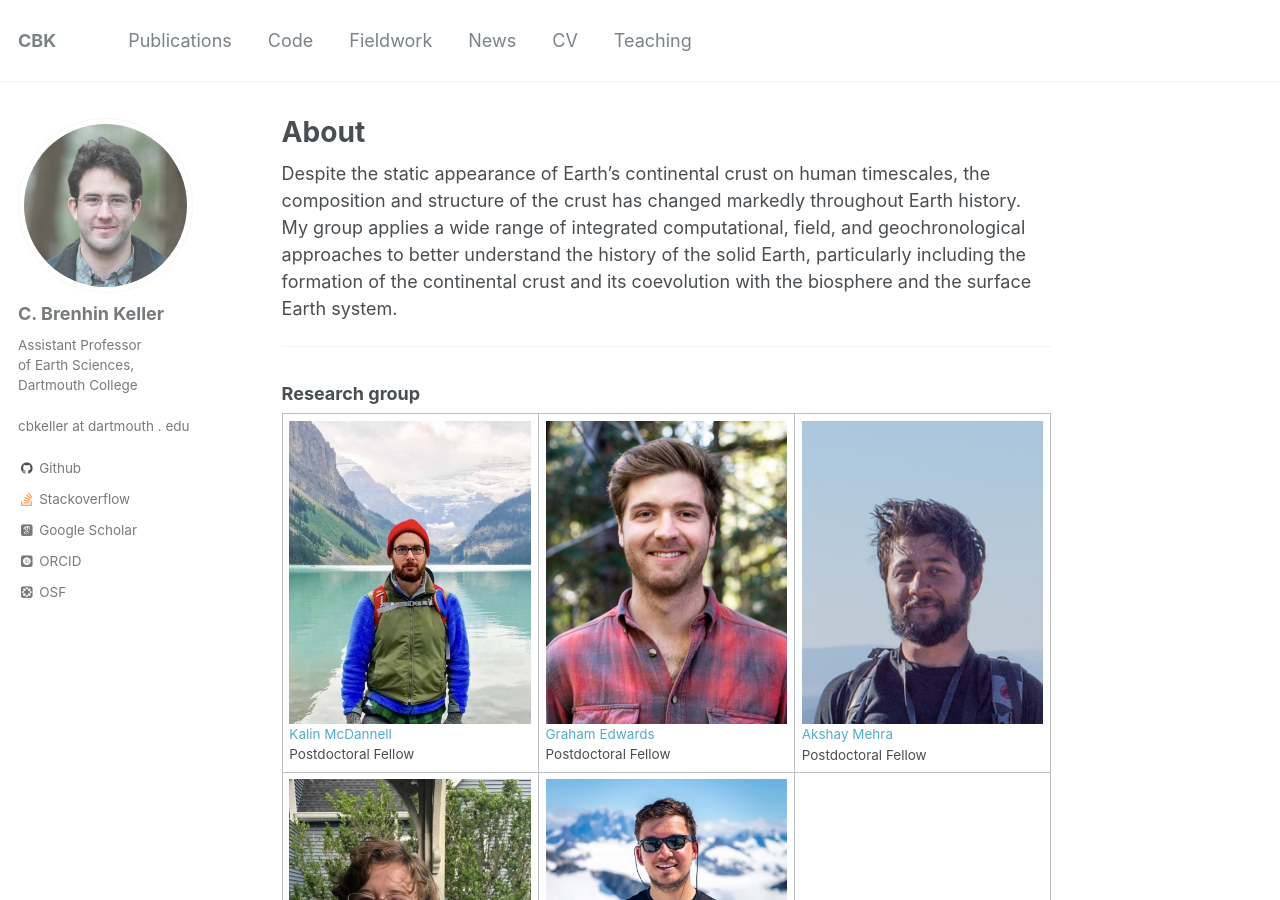
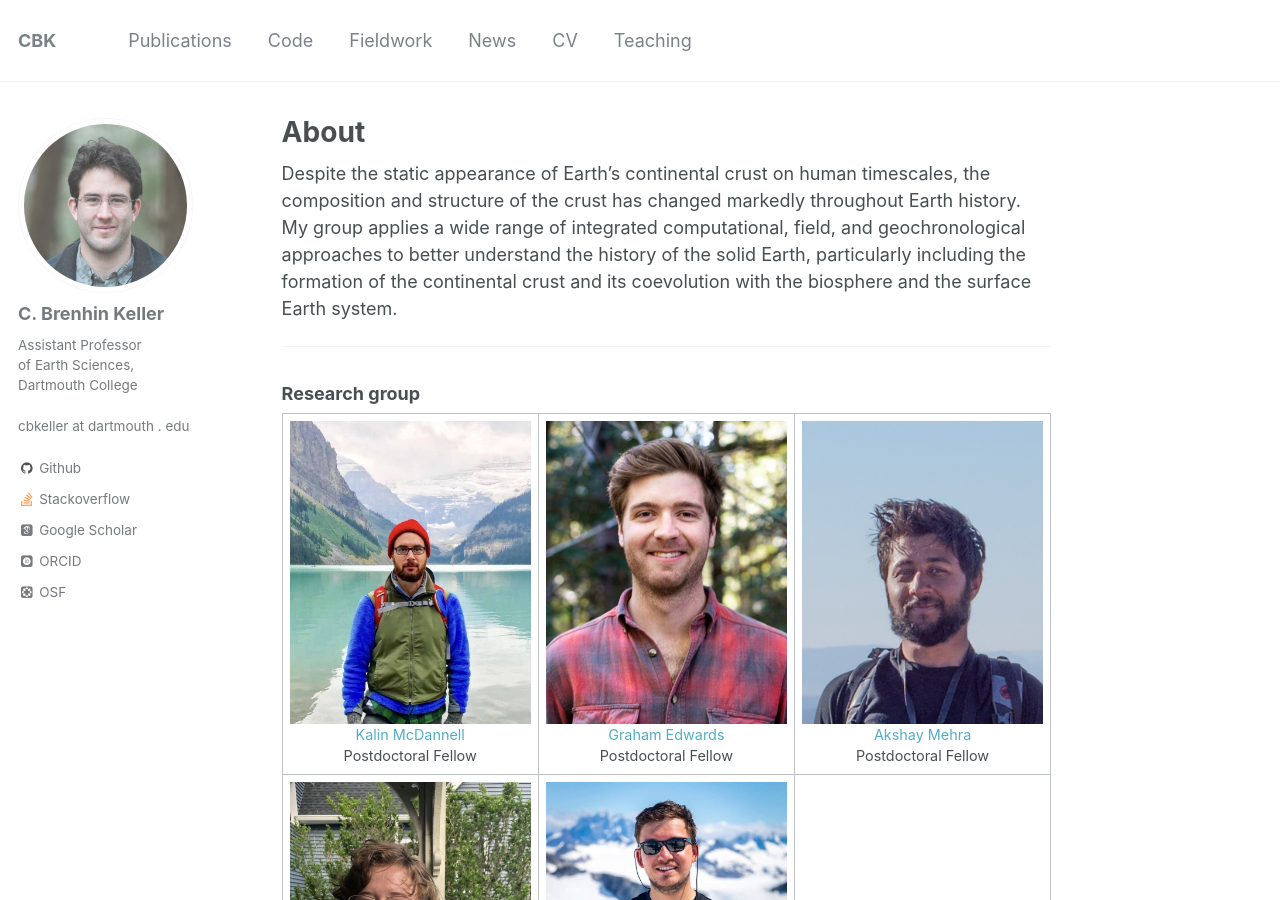
Before and after one commit to brenhinkeller/brenhinkeller.github.io, a Jekyll site: the page built from _pages/about.md, in a window 1280 px wide and 900 px high. Built offline with Jekyll 4.4.1, drawn with Linux system fonts in a browser that asks for light colours; some web fonts are replaced.

Commit message:
Try kramdown formatting

```diff
--- a/_pages/about.md
+++ b/_pages/about.md
@@ -16,6 +16,7 @@ Despite the static appearance of Earth’s continental crust on human timescales
 | ------------------------- | ------------------------- | ------------------------- |
 |<img width="256" src="images/profiles/kalin_mcdannell.jpg"><br>[Kalin McDannell](https://www.kmcdannell.com/)<br>Postdoctoral Fellow|<img width="256" src="images/profiles/graham_edwards.jpg"><br>[Graham Edwards](https://grahamedwards.github.io/)<br>Postdoctoral Fellow|<img width="256" src="images/profiles/akshay_mehra.jpg"><br>[Akshay Mehra](https://www.akshaymehra.com/)<br>Postdoctoral Fellow|
 |<img width="256" src="images/profiles/gailin_l_pease.jpg"><br>[Gailin Pease](https://earthsciences.dartmouth.edu/people/gailin-l-pease)<br>Graduate Student|<img width="256" src="images/profiles/alex_cox.jpg"><br>[Alexander Cox](https://earthsciences.dartmouth.edu/people/alexander-cox)<br>Graduate Student|<img width="256" src="images/profiles/blank.jpg">|
+{: style="font-size: 80%; text-align: center;"}
 
 ### Alumni
 
```
